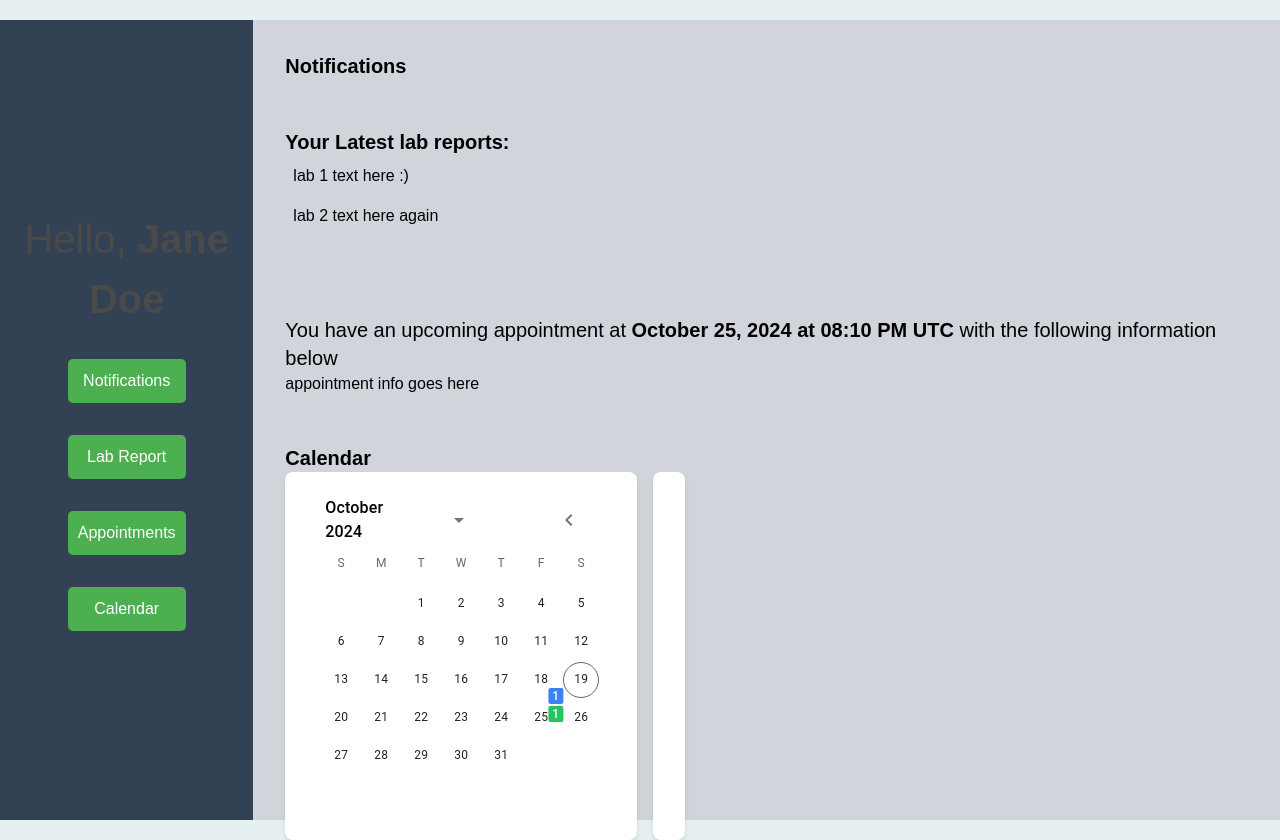
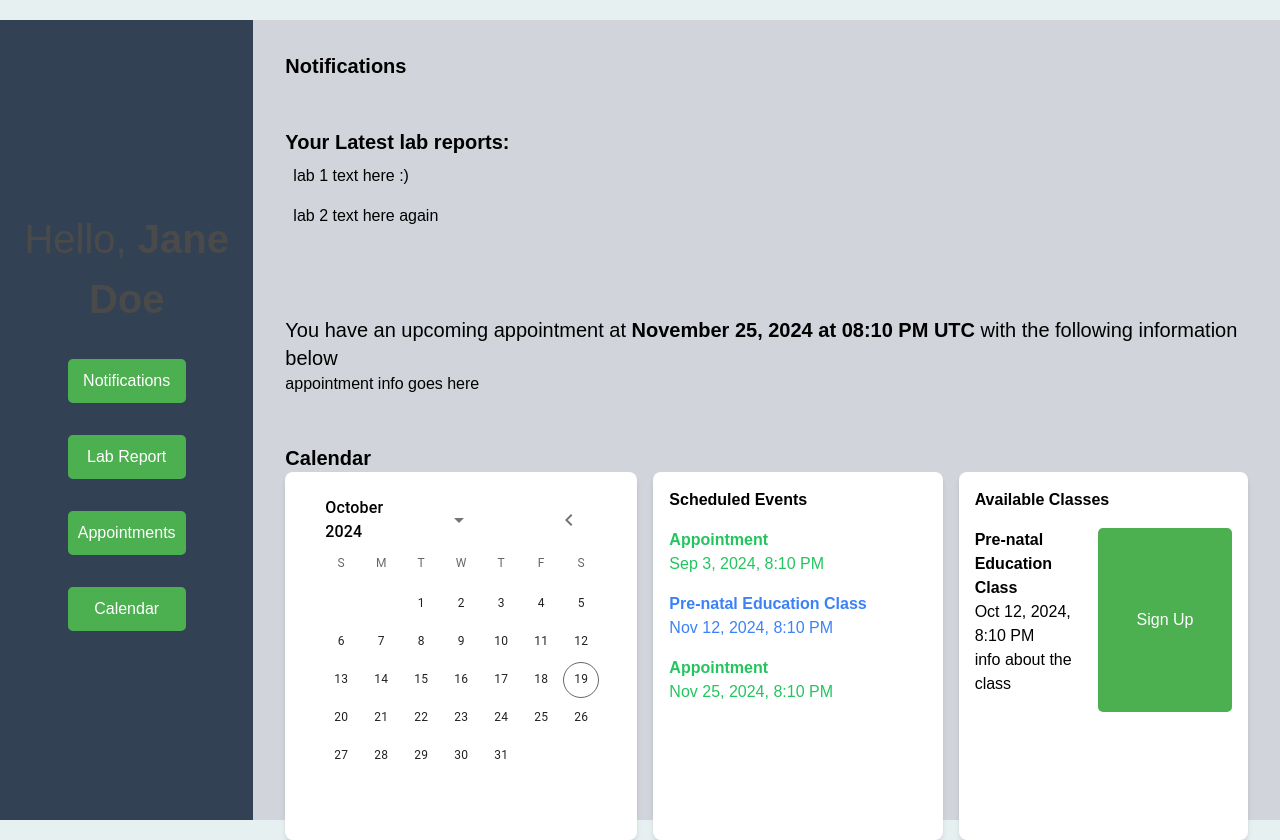
Before and after one commit to cfgtexas24/Team-1, a React (Create React App) app in the folder frontend/: page /patient/home in a window 1280 px wide. Built offline with nearby package versions, Linux system fonts and the light colour scheme.

Commit message:
set up classes and appt for patient dash

```diff
--- a/frontend/src/components/PatientDashboard.js
+++ b/frontend/src/components/PatientDashboard.js
@@ -41,23 +41,53 @@ const PatientDashboard = () => {
   // upcoming appointment information
   const [upcomingAppointments, setUpcomingAppointments] = useState([
     {
-      date: '2024-10-25T20:10:45.000Z',
+      date: '2024-11-25T20:10:45.000Z',
+      info: 'appointment info goes here'
+    },
+    {
+      date: '2024-09-03T20:10:45.000Z',
       info: 'appointment info goes here'
     }
+
   ])
 
   const [classes, setClasses] = useState([
     {
-      date: '2024-10-25T20:10:45.000Z',
-      info: 'classes'
+      date: '2024-11-12T20:10:45.000Z',
+      title: 'Pre-natal Education Class',
+      info: 'info about the class'
     }
+  ])
 
+  const [availableClasses, setAvailableClasses] = useState([
+    {
+      date: '2024-10-12T20:10:45.000Z',
+      title: 'Pre-natal Education Class',
+      info: 'info about the class'
+    }
   ])
+
+  const [allEvents, setAllEvents] = useState([])
 
   const [surveyQuestion, setSurveyQuestion] = useState('');
   const [surveyAnswer, setSurveryAnswer] = useState('');
 
-  // useEffect();
+  // for useEffect()
+  // requests:
+  // get patient demographic data
+  // get appointments of patient
+  // get currently signed up classes
+  // get available classes to attend
+  useEffect(() => {
+    // sort all events (classes and appointments) by date
+    const combined = [
+      ...classes.map(c => ({ ...c, type: 'class' })),
+      ...upcomingAppointments.map(a => ({ ...a, type: 'appointment' }))
+    ];
+    const sortedCombined = combined.sort((a, b) => new Date(a.date) - new Date(b.date))
+    console.log(sortedCombined)
+    setAllEvents(sortedCombined)
+  }, []);
 
   return (
     <div className='flex flex-row w-screen h-screen'>
@@ -104,8 +134,46 @@ const PatientDashboard = () => {
                 classes={classes}
               />
             </div>
-            <div className='bg-white rounded-lg p-4 shadow-md'>
+            <div className='bg-white rounded-lg p-4 shadow-md w-full'>
+              <h2 className="mb-4"><b>Scheduled Events</b></h2>
+              {allEvents.map(event => (
+                <div className={event.type === 'class' ? 'text-blue-500' : event.type === 'appointment' ? 'text-green-500' : ''}>
+                  <h2><b>{event.type === 'class' ? event.title : 'Appointment'}</b></h2>
+                  <p className='mb-4'>{new Date(event.date).toLocaleString('en-US', {
+                    year: 'numeric',
+                    month: 'short',
+                    day: 'numeric',
+                    hour: 'numeric',
+                    minute: 'numeric',
+                    hour12: true
+                  })}
+                  </p>
+                </div>
+              ))}
+            </div>
+            <div className='bg-white rounded-lg p-4 shadow-md w-full'>
+              <div>
 
+              </div>
+              <h2 className="mb-4"><b>Available Classes</b></h2>
+              {availableClasses.map(availableClass => (
+                <div className='flex flex-row'>
+                  <div className='w-full'>
+                    <h2><b>{availableClass.title}</b></h2>
+                    <p>{new Date(availableClass.date).toLocaleString('en-US', {
+                      year: 'numeric',
+                      month: 'short',
+                      day: 'numeric',
+                      hour: 'numeric',
+                      minute: 'numeric',
+                      hour12: true
+                    })}
+                    </p>
+                    <p className='mb-4'>{availableClass.info}</p>
+                  </div>
+                  <button className='w-18'>Sign Up</button>
+                </div>
+              ))}
             </div>
           </div>
         </div>
```
